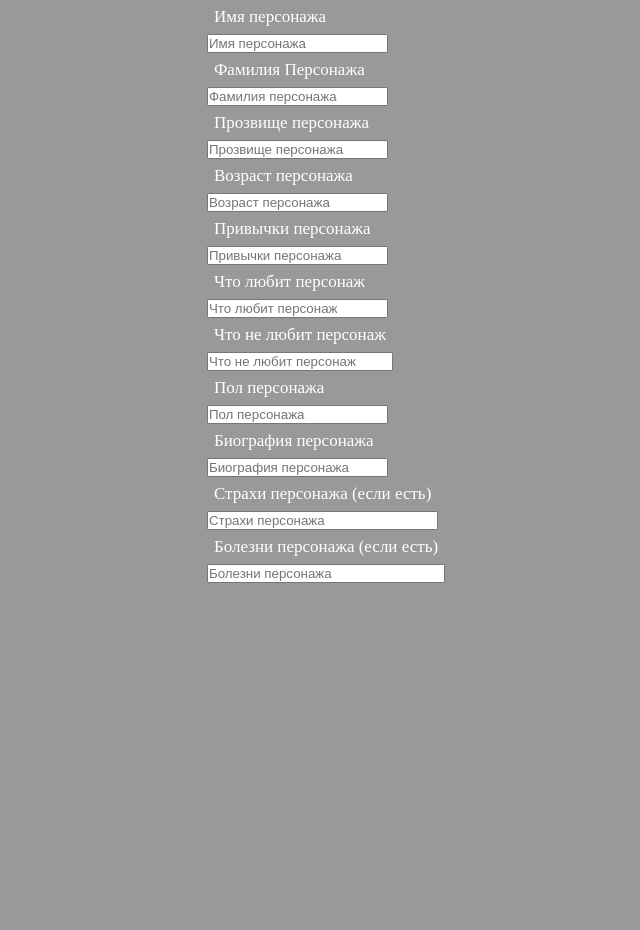
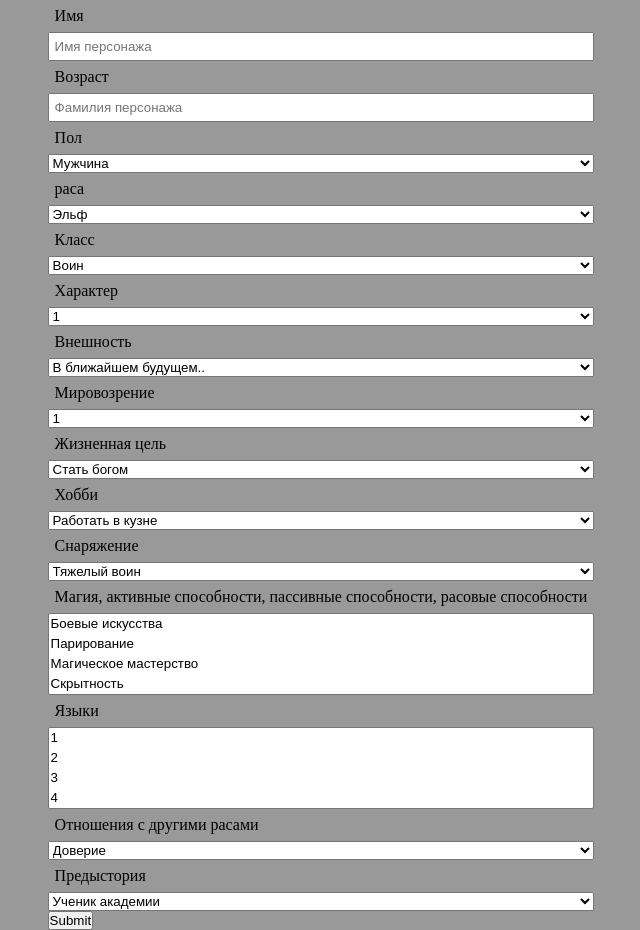
Before and after one commit to ichirukyn/ichiru, a PHP site: page /templates/modules/createcharacter.php in a window 1280 px wide. Shown: the whole page, without its empty margins (319-959 px from the left). Before the commit the page ends 583 px from the top, so only its background shows below. Run offline with PHP 8.4, Linux system fonts and the light colour scheme.

Commit message:
Addcharacter
HTML, CSS.. and php

```diff
--- a/templates/css/styles.css
+++ b/templates/css/styles.css
@@ -4,7 +4,6 @@
 * {
     margin: 0;
     padding: 0;
-    color: #fff;
 }
 body {
     width: 100%;
@@ -29,9 +28,6 @@
     /* align-items: center; */
     justify-content: center;
     /* margin: 10px; */
-}
-input{
-    color:#fff;
 }
 img{
     margin: 10px;
@@ -97,6 +93,7 @@
 input.submit{
     background: #343436;
     border: #343436;
+    padding: 5px;
 }
 input.submit:focus{
     border: #343436;
@@ -222,14 +219,14 @@
     padding: 10px;
     box-sizing: border-box;
 }
-ul{
+/*ul{
     margin-left: 10px;
     font-size: 17px;
 	display: flex;
     flex-direction: column;
     align-items: flex-start;
     justify-content: center;
-}
+}*/
 .general-stats li{
 	margin: 6px;
 }
@@ -528,6 +525,23 @@
 label{
     padding: 5px;
 }
+
+/* addcharacter */
+option{
+    padding: 2px;
+}
+option:focus-within{
+    padding: 2px;
+    border: #343436;
+    background: #343436;
+    color: #fff;
+}
+input.input{
+    padding: 5px;
+}
+
+
+
 /*
 ul.form-add > li{
     font-size: 21px;
--- a/templates/modules/createcharacter.php
+++ b/templates/modules/createcharacter.php
@@ -4,52 +4,128 @@
 	<link rel="stylesheet" type="text/css" href="http://ichiru/templates/css/styles.css">
 </head>
 <body>
-	<form action="/php/user/log_config.php" method="post" name="form_register" class="login-form">
+	<form action="/engine/user/addcharacter_config.php" method="post" name="form_addcharacter" class="form_addcharacter" id="form_addcharacter">
 	<ul class="form-add">
 		<li>
-			<label>Имя персонажа</label>
-			<input type="text" name="" placeholder="Имя персонажа" class="input" data-validate>
+			<label>Имя</label>
+			<input type="text" name="name" placeholder="Имя персонажа" class="input" data-validate>
 		</li>
 		<li>
-			<label>Фамилия Персонажа</label>
-			<input type="text" name="" placeholder="Фамилия персонажа" class="input" data-validate>
+			<label>Возраст</label>
+			<input type="text" name="age" placeholder="Фамилия персонажа" class="input" data-validate>
 		</li>
 		<li>
-			<label>Прозвище персонажа</label>
-			<input type="text" name="" placeholder="Прозвище персонажа" class="input" data-validate>
+			<label>Пол</label>
+			<select name="genre" form="form_addcharacter" size = "1" required>
+			    <option value="Мужчина">Мужчина</option>
+			    <option value="Женщина">Женщина</option>
+		   </select>
+		</li>
+		<li class="select">
+			<label>раса</label>
+			<select name="race" form="form_addcharacter" size = "1" required>
+			    <option value="Эльф">Эльф</option>
+			    <option value="Дворф">Дворф</option>
+			    <option value="Гном">Гном</option>
+			    <option value="Полурослик">Полурослик</option>
+		   </select>
+		</li>
+		<li class="select">
+			<label>Класс</label>
+			<select name="class" form="form_addcharacter"size = "1" required>
+			    <option value="Воин">Воин</option>
+			    <option value="Маг">Маг</option>
+			    <option value="Лучник">Лучник</option>
+			    <option value="Вор">Вор</option>
+		   </select>
 		</li>
 		<li>
-			<label>Возраст персонажа</label>
-			<input type="text" name="" placeholder="Возраст персонажа" class="input" data-validate>
+			<label>Характер</label>
+			<select name="character" form="form_addcharacter" size = "1" required>
+			    <option value="1">1</option>
+			    <option value="2">2</option>
+			    <option value="3">3</option>
+			    <option value="4">4</option>
+		   </select>
 		</li>
 		<li>
-			<label>Привычки персонажа</label>
-			<input type="text" name="" placeholder="Привычки персонажа" class="input" data-validate>
+			<label>Внешность</label>
+			<select name="face" form="form_addcharacter" size = "1" required>
+			    <option value="В ближайшем будущем..">В ближайшем будущем..</option>
+		   </select>
 		</li>
 		<li>
-			<label>Что любит персонаж</label>
-			<input type="text" name="" placeholder="Что любит персонаж" class="input" data-validate>
+			<label>Мировозрение</label>
+			<select name="worldview" form="form_addcharacter" size = "1" required>
+			    <option value="1">1</option>
+			    <option value="2">2</option>
+			    <option value="3">3</option>
+			    <option value="4">4</option>
+		   </select>
 		</li>
-		<li>
-			<label>Что не любит персонаж</label>
-			<input type="text" name="" placeholder="Что не любит персонаж" class="input" data-validate>
+ 		 <li>
+			<label>Жизненная цель</label>
+			<select name="life goal" form="form_addcharacter" size = "1" required>
+			    <option value="Стать богом">Стать богом</option>
+			    <option value="Заработать много денег">Заработать много денег</option>
+			    <option value="Гарем!!!">Гарем!!!</option>
+			    <option value="Все выше перечисленное">Все выше перечисленное</option>
+		   </select>
 		</li>
-		<li>
-			<label>Пол персонажа</label>
-			<input type="text" name="" placeholder="Пол персонажа" class="input" data-validate>
+ 		 <li>
+			<label>Хобби</label>
+			<select name="hobby" form="form_addcharacter" size = "1" required>
+			    <option value="Работать в кузне">Работать в кузне</option>
+			    <option value="Читать книги">Читать книги</option>
+			    <option value="Торговать">Торговать</option>
+		   </select>
 		</li>
-		<li>
-			<label>Биография персонажа</label>
-			<input type="text" name="" placeholder="Биография персонажа" class="input" data-validate>
+  		<li>
+			<label>Снаряжение</label>
+			<select name="equipment" form="form_addcharacter" size = "1" required>
+			    <option value="Тяжелый воин">Тяжелый воин</option>
+			    <option value="Обычный воин">Обычный воин</option>
+			    <option value="Рейнджер">Рейнджер</option>
+			    <option value="Маг">Маг</option>
+		   </select>
 		</li>
-		<li>
-			<label>Страхи персонажа (если есть)</label>
-			<input type="text" name="" placeholder="Страхи персонажа" class="input" data-validate>
+  		<li>
+			<label>Магия, активные способности, пассивные способности, расовые способности</label>
+			<select multiple name="skill" form="form_addcharacter" required>
+			    <option value="Боевые искусства">Боевые искусства</option>
+			    <option value="Парирование">Парирование</option>
+			    <option value="Магическое мастерство">Магическое мастерство</option>
+			    <option value="Скрытность">Скрытность</option>
+		   </select>
 		</li>
-		<li>
-			<label>Болезни персонажа (если есть)</label>
-			<input type="text" name="" placeholder="Болезни персонажа" class="input" data-validate>
+ 		 <li>
+			<label>Языки</label>
+			<select multiple name="language" form="form_addcharacter" required>
+			    <option value="1">1</option>
+			    <option value="2">2</option>
+			    <option value="3">3</option>
+			    <option value="4">4</option>
+		   </select>
 		</li>
+ 		 <li>
+			<label>Отношения с другими расами</label>
+			<select name="relations" form="form_addcharacter" size = "1" required>
+			    <option value="Доверие">Доверие</option>
+			    <option value="Дружба">Дружба</option>
+			    <option value="Нейтральное">Нейтральное</option>
+			    <option value="Вражда">Вражда</option>
+		   </select>
+		</li>
+  		<li>
+			<label>Предыстория</label>
+			<select name="prehistory" form="form_addcharacter" size = "1" required>
+			    <option value="Ученик академии">Ученик академии</option>
+			    <option value="Сын кузнеца">Сын кузнеца</option>
+			    <option value="Бежавший дворянин">Бежавший дворянин</option>
+			    <option value="Ангел спустившийся с небес">Ангел спустившийся с небес</option>
+		   </select>
+		</li>
+  	<input type="submit"/>
 	</ul>
 	</form>
 </body>
```
Also changed, not shown: engine/main/race_list.php (added, +239 -0 lines), engine/user/addcharacter_config.php (added, +22 -0 lines).
